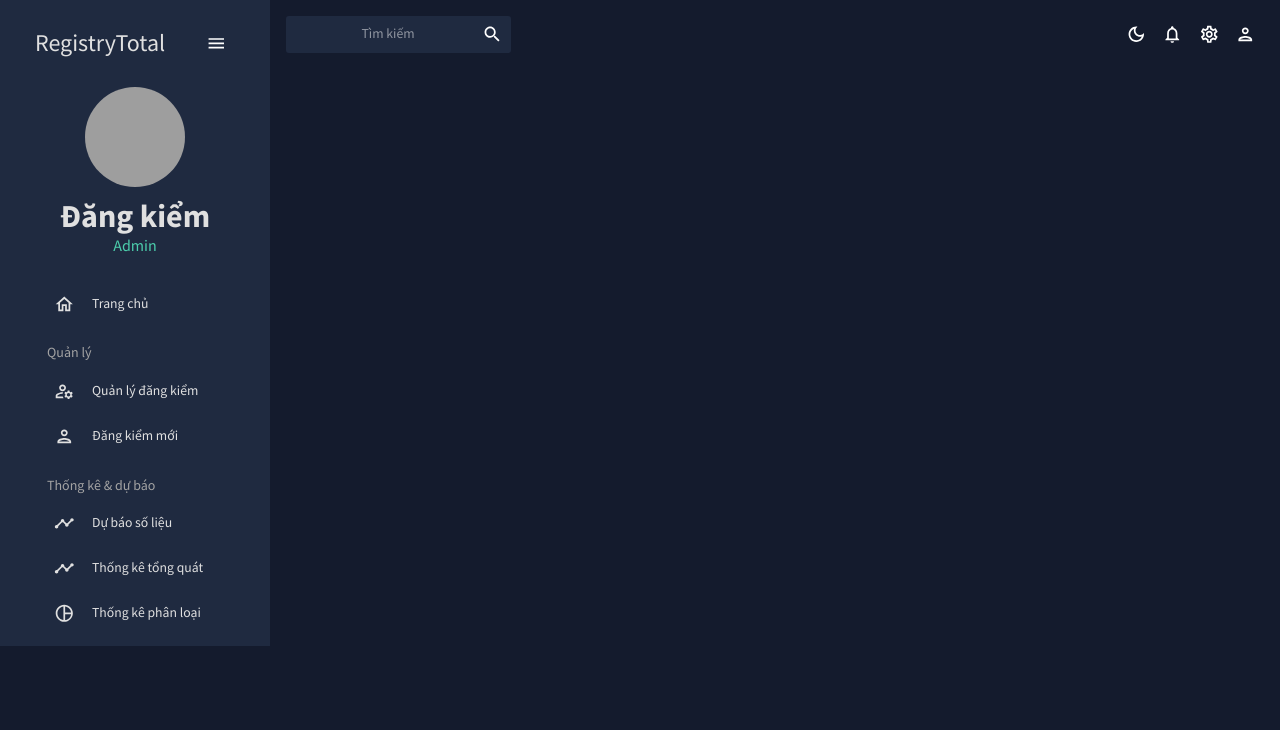
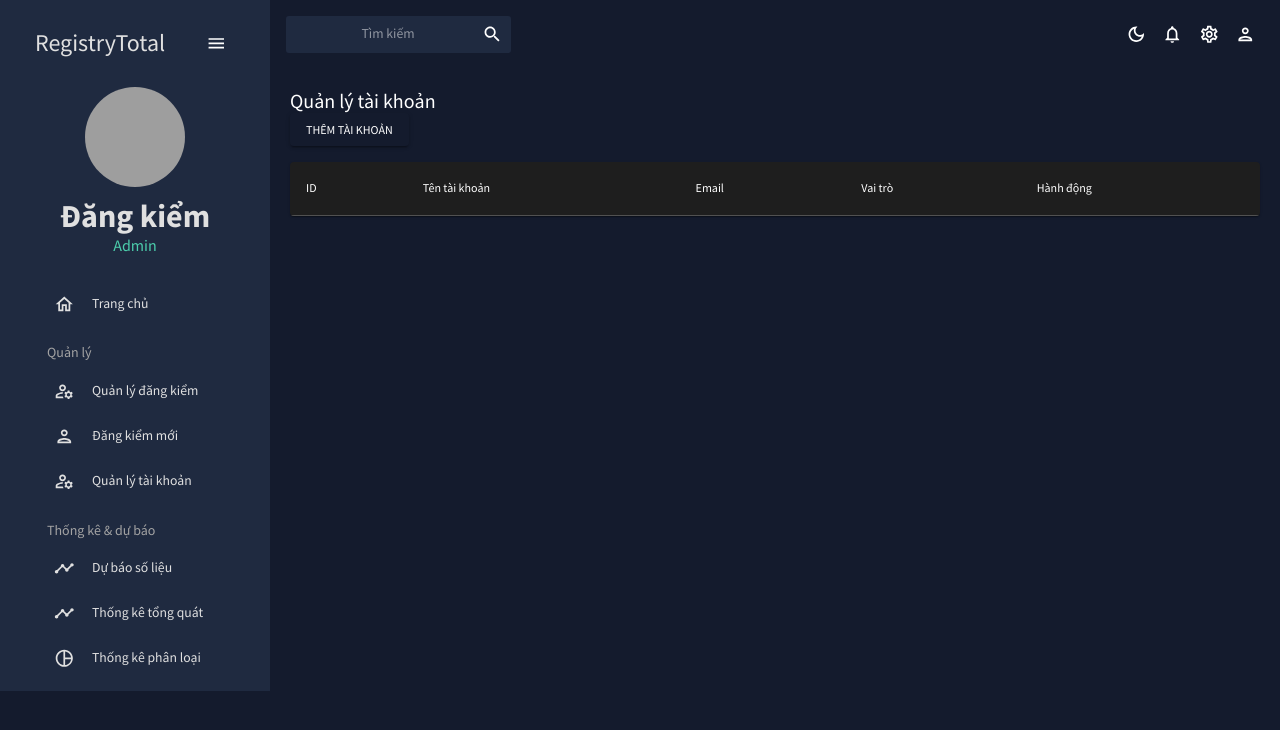
Before and after one commit to SeaDragon1312/webcuoiky, a React (Create React App) app in the folder client/: page /accountManagement in a window 1280 px wide. Shown: the top 730 px of the page. Built offline with nearby package versions, Linux system fonts and the light colour scheme; grey boxes are pictures that could not be loaded.

Commit message:
Add AccountManagement

```diff
--- a/client/src/App.js
+++ b/client/src/App.js
@@ -14,6 +14,7 @@ import { ToastContainer } from "react-toastify";
 import "react-toastify/dist/ReactToastify.css";
 import FormLogin from "./components/login/formlogin";
 import Statistics from "./scenes/statistics";
+import AccountManagement from "./scenes/accountManagement";
 
 function App() {
   const [theme, colorMode] = useMode();
@@ -51,17 +52,15 @@ function App() {
                 path="/registryManagement/:registryId"
                 element={<RegistryDetail />}
               />
+              <Route path="/addRegistry" element={<AddRegistry />} />
               <Route
-                                path="/addRegistry"
-                                element={<AddRegistry />}
+                path="/accountManagement"
+                element={<AccountManagement />}
               />
               <Route path="/line" element={<Line />} />
               <Route path="/pie" element={<Pie />} />
               <Route path="/login" element={<FormLogin />} />
-                            <Route
-                                path="/statistics"
-                                element={<Statistics />}
-                            ></Route>
+              <Route path="/statistics" element={<Statistics />}></Route>
             </Routes>
           </main>
         </div>
--- /dev/null
+++ b/client/src/scenes/accountManagement/index.jsx
@@ -0,0 +1,133 @@
+import React, { useState } from "react";
+import { Box, Button, Typography, Table, TableBody, TableCell, TableContainer, TableHead, TableRow, Paper, Dialog, DialogActions, DialogContent, DialogTitle, TextField } from "@mui/material";
+import { Formik, Form, Field } from "formik";
+import * as yup from "yup";
+import { toast } from "react-toastify";
+
+const initialValues = {
+    username: "",
+    email: "",
+    role: ""
+};
+
+const validationSchema = yup.object({
+    username: yup.string().required("Required"),
+    email: yup.string().email("Invalid email format").required("Required"),
+    role: yup.string().required("Required")
+});
+
+const AccountManagement = () => {
+    const [accounts, setAccounts] = useState([]);
+    const [open, setOpen] = useState(false);
+    const [editAccount, setEditAccount] = useState(null);
+
+    const handleOpen = () => setOpen(true);
+    const handleClose = () => {
+        setOpen(false);
+        setEditAccount(null);
+    };
+
+    const handleFormSubmit = (values) => {
+        if (editAccount) {
+            setAccounts(accounts.map(acc => acc.id === editAccount.id ? { ...acc, ...values } : acc));
+            toast.success("Cập nhật tài khoản thành công");
+        } else {
+            setAccounts([...accounts, { id: accounts.length + 1, ...values }]);
+            toast.success("Thêm tài khoản thành công");
+        }
+        handleClose();
+    };
+
+    const handleEdit = (account) => {
+        setEditAccount(account);
+        handleOpen();
+    };
+
+    const handleDelete = (id) => {
+        setAccounts(accounts.filter(acc => acc.id !== id));
+        toast.success("Xóa tài khoản thành công");
+    };
+
+    return (
+        <Box m="20px">
+            <Typography variant="h4">Quản lý tài khoản</Typography>
+            <Button variant="contained" color="primary" onClick={handleOpen}>Thêm tài khoản</Button>
+            <TableContainer component={Paper} sx={{ mt: 2 }}>
+                <Table>
+                    <TableHead>
+                        <TableRow>
+                            <TableCell>ID</TableCell>
+                            <TableCell>Tên tài khoản</TableCell>
+                            <TableCell>Email</TableCell>
+                            <TableCell>Vai trò</TableCell>
+                            <TableCell>Hành động</TableCell>
+                        </TableRow>
+                    </TableHead>
+                    <TableBody>
+                        {accounts.map((account) => (
+                            <TableRow key={account.id}>
+                                <TableCell>{account.id}</TableCell>
+                                <TableCell>{account.username}</TableCell>
+                                <TableCell>{account.email}</TableCell>
+                                <TableCell>{account.role}</TableCell>
+                                <TableCell>
+                                    <Button onClick={() => handleEdit(account)}>Sửa</Button>
+                                    <Button onClick={() => handleDelete(account.id)}>Xóa</Button>
+                                </TableCell>
+                            </TableRow>
+                        ))}
+                    </TableBody>
+                </Table>
+            </TableContainer>
+
+            <Dialog open={open} onClose={handleClose}>
+                <DialogTitle>{editAccount ? "Sửa tài khoản" : "Thêm tài khoản"}</DialogTitle>
+                <DialogContent>
+                    <Formik
+                        initialValues={editAccount || initialValues}
+                        validationSchema={validationSchema}
+                        onSubmit={handleFormSubmit}
+                    >
+                        {({ errors, touched }) => (
+                            <Form>
+                                <Field
+                                    as={TextField}
+                                    name="username"
+                                    label="Tên tài khoản"
+                                    fullWidth
+                                    margin="normal"
+                                    error={touched.username && !!errors.username}
+                                    helperText={touched.username && errors.username}
+                                />
+                                <Field
+                                    as={TextField}
+                                    name="email"
+                                    label="Email"
+                                    fullWidth
+                                    margin="normal"
+                                    error={touched.email && !!errors.email}
+                                    helperText={touched.email && errors.email}
+                                />
+                                <Field
+                                    as={TextField}
+                                    name="role"
+                                    label="Vai trò"
+                                    fullWidth
+                                    margin="normal"
+                                    error={touched.role && !!errors.role}
+                                    helperText={touched.role && errors.role}
+                                />
+                                <DialogActions>
+                                    <Button onClick={handleClose} color="secondary">Hủy</Button>
+                                    <Button type="submit" color="primary">{editAccount ? "Cập nhật" : "Thêm"}</Button>
+                                </DialogActions>
+                            </Form>
+                        )}
+                    </Formik>
+                </DialogContent>
+            </Dialog>
+        </Box>
+    );
+};
+
+export default AccountManagement;
--- a/client/src/scenes/global/Sidebar.jsx
+++ b/client/src/scenes/global/Sidebar.jsx
@@ -154,6 +154,13 @@ const Sidebar = () => {
                             selected={selected}
                             setSelected={setSelected}
                         />
+                        <Item
+                            title="Quản lý tài khoản"
+                            to="/accountManagement"
+                            icon={<ManageAccountsOutlinedIcon />}
+                            selected={selected}
+                            setSelected={setSelected}
+                        />
                         <Typography
                             variant="h6"
                             color={colors.grey[300]}
```
Lines whose indentation alone changed are shown as unchanged.
